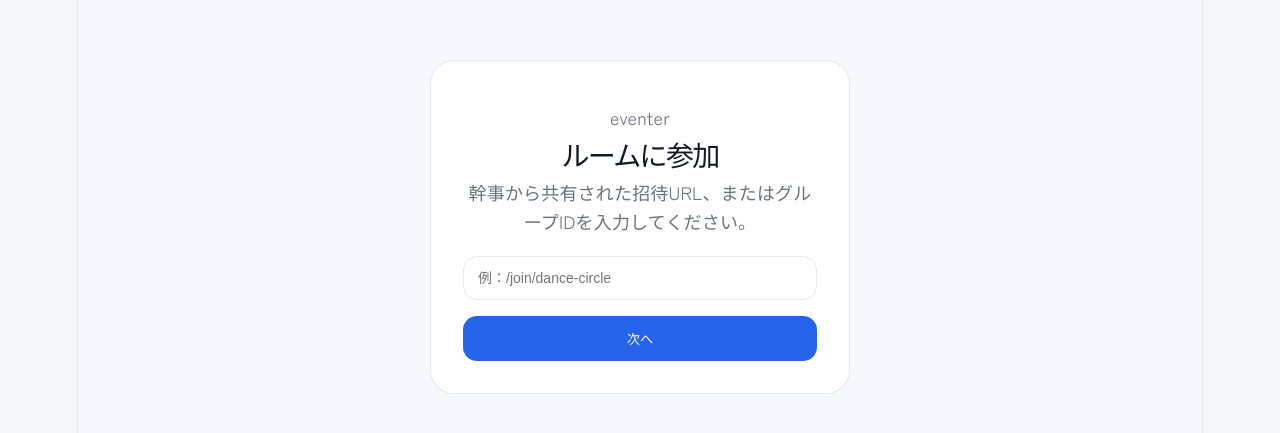
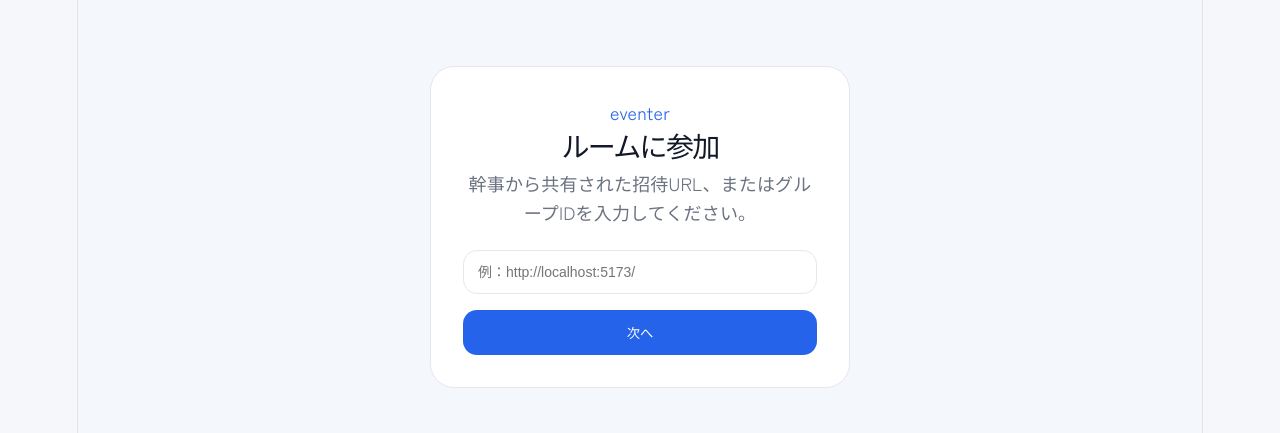
Before and after one commit to mun-o2/kanji-app, a React (Vite) app: page /join in a window 1280 px wide. Shown: the part 173-606 px from the top of the page. Built offline with nearby package versions, Linux system fonts and the light colour scheme.

Commit message:
feat: add member registration flow

```diff
--- a/src/pages/auth/JoinRoom.css
+++ b/src/pages/auth/JoinRoom.css
@@ -10,45 +10,45 @@
 .join-card {
   width: 100%;
   max-width: 420px;
-  background-color: white;
+  background: white;
   border: 1px solid #e5e7eb;
   border-radius: 24px;
   padding: 32px;
+  text-align: center;
 }
 
 .join-label {
-  margin: 0 0 10px;
+  margin: 0 0 8px;
   color: #2563eb;
   font-weight: 700;
 }
 
-.join-card h1 {
+.join-title {
   margin: 0;
   font-size: 28px;
   color: #111827;
 }
 
-.join-card p {
-  margin-top: 10px;
+.join-description {
+  margin: 10px 0 24px;
   color: #6b7280;
   line-height: 1.6;
 }
 
-.join-card input {
+.join-input {
   width: 100%;
-  margin-top: 20px;
   padding: 13px 14px;
   border: 1px solid #e5e7eb;
   border-radius: 14px;
   font-size: 14px;
 }
 
-.join-card input:focus {
+.join-input:focus {
   outline: none;
   border-color: #2563eb;
 }
 
-.join-card button {
+.join-button {
   width: 100%;
   margin-top: 16px;
   border: none;
@@ -60,6 +60,6 @@
   cursor: pointer;
 }
 
-.join-card button:hover {
+.join-button:hover {
   background-color: #1d4ed8;
 }
--- a/src/pages/auth/JoinRoom.jsx
+++ b/src/pages/auth/JoinRoom.jsx
@@ -23,18 +23,21 @@ function JoinRoom() {
         <main className="join-page">
             <div className="join-card">
                 <p className="join-label">eventer</p>
-                <h1>ルームに参加</h1>
-                <p>
+                <h1 className="join-title">ルームに参加</h1>
+                <p className="join-description">
                     幹事から共有された招待URL、またはグループIDを入力してください。
                 </p>
 
                 <input
+                    className="join-input"
                     value={joinUrl}
                     onChange={(e) => setJoinUrl(e.target.value)}
-                    placeholder="例：/join/dance-circle"
+                    placeholder="例：http://localhost:5173/"
                 />
 
-                <button onClick={handleJoin}>次へ</button>
+                <button className="join-button" onClick={handleJoin}>
+                    次へ
+                </button>
             </div>
         </main>
     );
--- a/src/pages/auth/RSVP.css
+++ b/src/pages/auth/RSVP.css
@@ -63,3 +63,7 @@
   font-weight: 700;
   cursor: pointer;
 }
+
+.complete-card {
+  text-align: center;
+}
--- a/src/pages/auth/RSVP.jsx
+++ b/src/pages/auth/RSVP.jsx
@@ -1,8 +1,24 @@
 import { useParams } from "react-router-dom";
+import { useState } from "react";
 import "./RSVP.css";
 
 function RSVP() {
 	const { groupId } = useParams();
+	const [submitted, setSubmitted] = useState(false);
+
+	if (submitted) {
+		return (
+			<main className="rsvp-page">
+				<div className="rsvp-card complete-card">
+					<p className="rsvp-label">eventer</p>
+					<h1>登録が完了しました</h1>
+					<p className="rsvp-description">
+						「{groupId}」へのメンバー登録が完了しました。
+					</p>
+				</div>
+			</main>
+		);
+	}
 
 	return (
 		<main className="rsvp-page">
@@ -34,7 +50,9 @@ function RSVP() {
 						<input placeholder="例：なし" />
 					</label>
 
-					<button type="button">登録する</button>
+					<button type="button" onClick={() => setSubmitted(true)}>
+						登録する
+					</button>
 				</form>
 			</div>
 		</main>
```
